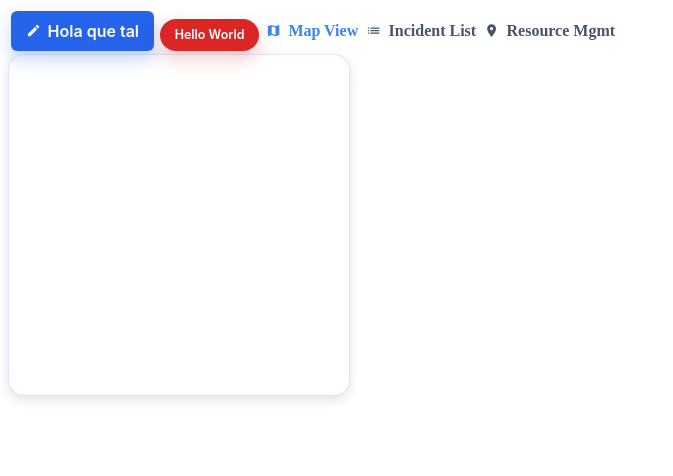
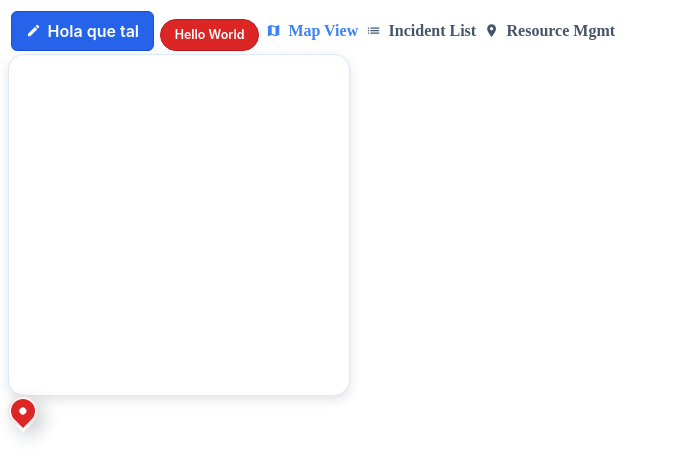
Before and after one commit to Proyecto-FP-26/frontend, a React app: page / in a window 1280 px wide. Shown: the top 476 px of the page, without its empty margins (0-673 px from the left). Built offline with nearby package versions, Linux system fonts and the light colour scheme; the HTML template or start-up script is replaced by a standard one.

Commit message:
feat(ui): Added pointer for the map

```diff
--- a/src/main.jsx
+++ b/src/main.jsx
@@ -6,6 +6,7 @@ import {MdEdit, MdList, MdLocationOn, MdMap} from "react-icons/md";
 import Text from "./ui/atoms/text/text.jsx";
 import Link from "./ui/atoms/link/link.jsx";
 import Card from "./ui/atoms/card/card.jsx"
+import Pointer from "./ui/atoms/pointer/pointer.jsx";
 
 
 createRoot(document.getElementById('root')).render(
@@ -18,5 +19,6 @@ createRoot(document.getElementById('root')).render(
       <Link href="/incidents" icon={MdList}>Incident List</Link>
       <Link href="/resources" icon={MdLocationOn}>Resource Mgmt</Link>
       <Card></Card>
+      <Pointer/>
   </StrictMode>,
 )
--- a/src/ui/atoms/button/css/button.css
+++ b/src/ui/atoms/button/css/button.css
@@ -10,7 +10,6 @@
   border: 1px solid rgba(71, 85, 105, 0.08);
   border-radius: 6px;
   background-color: #3b82f6;
-  box-shadow: 0 1px 2px rgba(15, 23, 42, 0.08);
   color: #ffffff;
   font-family: "Inter", "Segoe UI", Roboto, Helvetica, Arial, sans-serif;
   font-size: 0.95rem;
@@ -19,7 +18,7 @@
   cursor: pointer;
   user-select: none;
   -webkit-tap-highlight-color: transparent;
-  transition: filter 0.2s ease, box-shadow 0.2s ease;
+  transition: border-color 0.2s ease, filter 0.2s ease;
 }
 .button:hover {
   filter: brightness(1.04);
@@ -45,22 +44,19 @@
   line-height: 1;
 }
 .button--azul {
-  border-color: transparent;
+  border-color: #1d4ed8;
   background-color: #2563eb;
   color: #ffffff;
-  box-shadow: 0 8px 18px rgba(37, 99, 235, 0.28);
 }
 .button--rojo {
-  border-color: transparent;
+  border-color: #b91c1c;
   background-color: #dc2626;
   color: #ffffff;
-  box-shadow: 0 8px 18px rgba(220, 38, 38, 0.24);
 }
 .button--blanco {
   border-color: rgba(15, 23, 42, 0.16);
   background-color: #ffffff;
   color: #0f172a;
-  box-shadow: 0 6px 14px rgba(15, 23, 42, 0.1);
 }
 .button .text {
   display: inline-flex;
--- a/src/ui/atoms/button/scss/button.scss
+++ b/src/ui/atoms/button/scss/button.scss
@@ -12,7 +12,6 @@
   border: 1px solid $color-border-soft;
   border-radius: $radius-sm;
   background-color: $primary;
-  box-shadow: $shadow-sm;
   color: $color-surface;
 
   font-family: "Inter", "Segoe UI", Roboto, Helvetica, Arial, sans-serif;
@@ -23,7 +22,7 @@
   cursor: pointer;
   user-select: none;
   -webkit-tap-highlight-color: transparent;
-  transition: filter 0.2s ease, box-shadow 0.2s ease;
+  transition: border-color 0.2s ease, filter 0.2s ease;
 
   &:hover {
     filter: brightness(1.04);
@@ -55,24 +54,21 @@
   }
 
   &--azul {
-    border-color: transparent;
+    border-color: #1d4ed8;
     background-color: #2563eb;
     color: #ffffff;
-    box-shadow: 0 8px 18px rgba(37, 99, 235, 0.28);
   }
 
   &--rojo {
-    border-color: transparent;
+    border-color: #b91c1c;
     background-color: #dc2626;
     color: #ffffff;
-    box-shadow: 0 8px 18px rgba(220, 38, 38, 0.24);
   }
 
   &--blanco {
     border-color: rgba(15, 23, 42, 0.16);
     background-color: #ffffff;
     color: #0f172a;
-    box-shadow: 0 6px 14px rgba(15, 23, 42, 0.1);
   }
 
   .text {
--- /dev/null
+++ b/src/ui/atoms/pointer/css/pointer.css
@@ -0,0 +1,43 @@
+.pointer {
+  position: relative;
+  width: 1.5rem;
+  height: 1.5rem;
+  border: 3px solid #ffffff;
+  border-radius: 50% 50% 50% 0;
+  background-color: #dc2626;
+  box-shadow: 0 8px 18px rgba(15, 23, 42, 0.22);
+  cursor: pointer;
+  transform: rotate(-45deg);
+  transform-origin: center;
+}
+.pointer::before, .pointer::after {
+  position: absolute;
+  content: "";
+}
+.pointer::before {
+  inset: 50% auto auto 50%;
+  width: 0.45rem;
+  height: 0.45rem;
+  border-radius: 50%;
+  background-color: #ffffff;
+  transform: translate(-50%, -50%);
+}
+.pointer::after {
+  inset: -0.55rem;
+  border: 2px solid rgba(220, 38, 38, 0.24);
+  border-radius: 50%;
+  animation: pointer-pulse 1.8s ease-out infinite;
+}
+
+@keyframes pointer-pulse {
+  0% {
+    opacity: 0.75;
+    transform: scale(0.65);
+  }
+  100% {
+    opacity: 0;
+    transform: scale(1.45);
+  }
+}
+
+/*# sourceMappingURL=pointer.css.map */
--- /dev/null
+++ b/src/ui/atoms/pointer/pointer.jsx
@@ -0,0 +1,3 @@
+import './css/pointer.css'
+
+export default function Pointer() { return <div className="pointer"></div> }
--- /dev/null
+++ b/src/ui/atoms/pointer/scss/pointer.scss
@@ -0,0 +1,48 @@
+@use '../../../../common/variables' as *;
+
+.pointer {
+  position: relative;
+  width: 1.5rem;
+  height: 1.5rem;
+  border: 3px solid $color-surface;
+  border-radius: 50% 50% 50% 0;
+  background-color: $color-error;
+  box-shadow: 0 8px 18px rgba(15, 23, 42, 0.22);
+  cursor: pointer;
+  transform: rotate(-45deg);
+  transform-origin: center;
+
+  &::before,
+  &::after {
+    position: absolute;
+    content: '';
+  }
+
+  &::before {
+    inset: 50% auto auto 50%;
+    width: 0.45rem;
+    height: 0.45rem;
+    border-radius: 50%;
+    background-color: $color-surface;
+    transform: translate(-50%, -50%);
+  }
+
+  &::after {
+    inset: -0.55rem;
+    border: 2px solid rgba(220, 38, 38, 0.24);
+    border-radius: 50%;
+    animation: pointer-pulse 1.8s ease-out infinite;
+  }
+}
+
+@keyframes pointer-pulse {
+  0% {
+    opacity: 0.75;
+    transform: scale(0.65);
+  }
+
+  100% {
+    opacity: 0;
+    transform: scale(1.45);
+  }
+}
```
Also changed, not shown: 2 other files (tests, documents, lock files or other folders).
